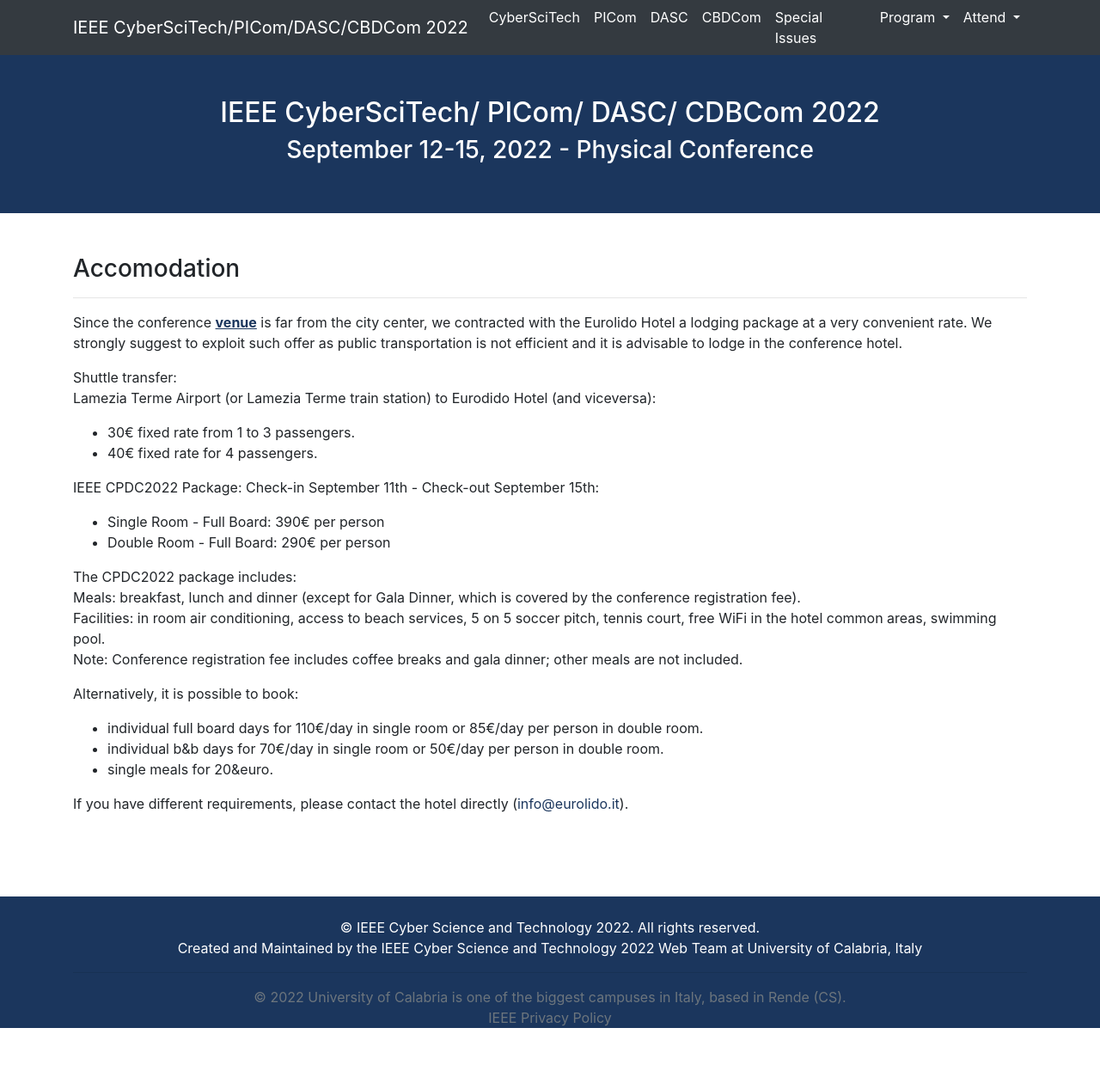
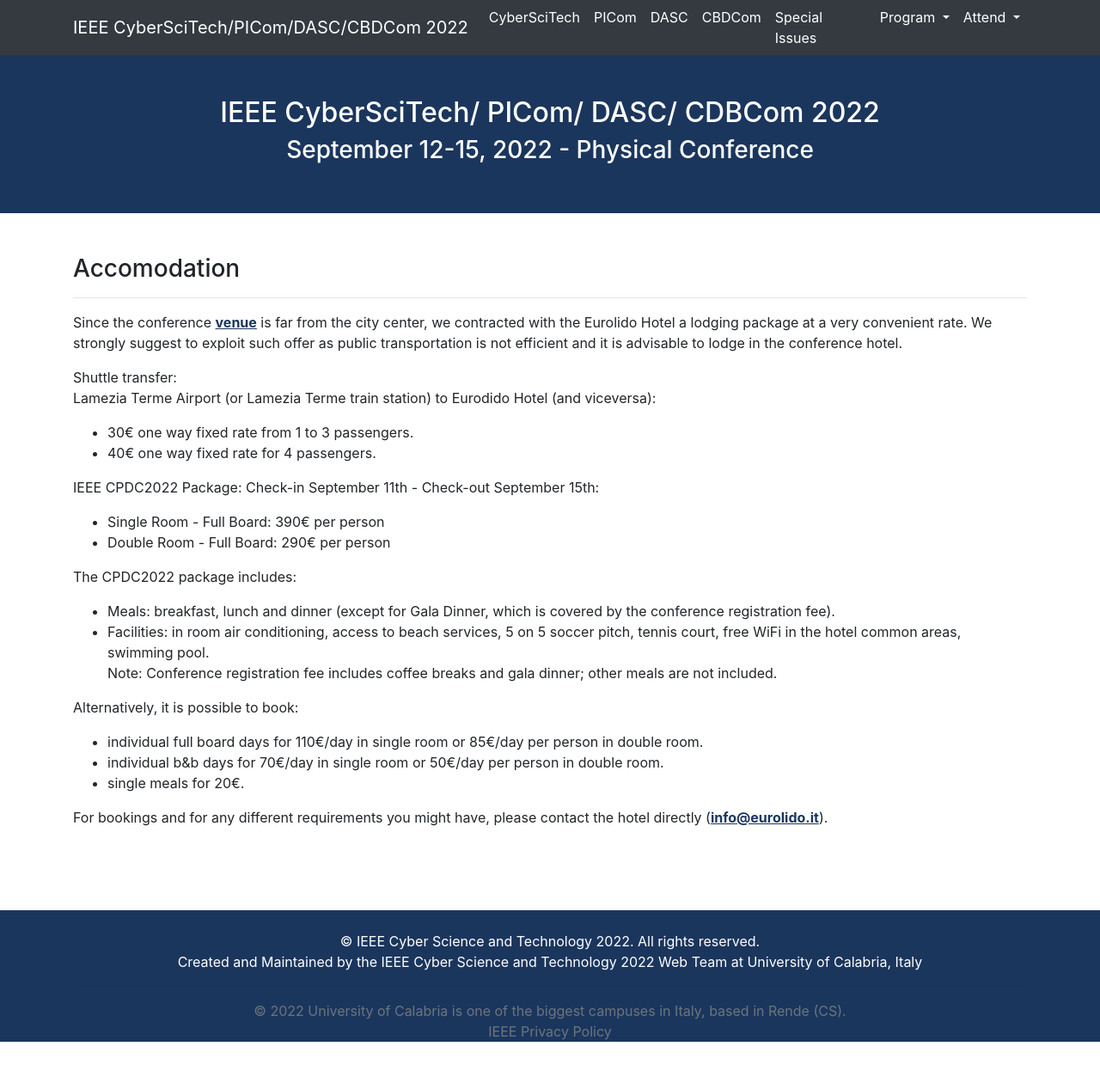
Before and after one commit to cyber-science/2022, a Jekyll site: the page built from _pages/accomodation.md, in a window 1280 px wide. Shown: the whole page at 86% size. Built offline with Jekyll 4.4.1, drawn with Linux system fonts in a browser that asks for light colours.

Commit message:
minor edit

```diff
--- a/_pages/accomodation.md
+++ b/_pages/accomodation.md
@@ -12,21 +12,21 @@
 
 Shuttle transfer:<br/>
 Lamezia Terme Airport (or Lamezia Terme train station) to Eurodido Hotel (and viceversa):<br/>
-- 30&euro; fixed rate from 1 to 3 passengers.<br/>
-- 40&euro; fixed rate for 4 passengers.<br/>
+- 30&euro; one way fixed rate from 1 to 3 passengers.<br/>
+- 40&euro; one way fixed rate for 4 passengers.<br/>
 
 IEEE CPDC2022 Package: Check-in September 11th - Check-out September 15th:<br/>
 - Single Room - Full Board: 390&euro; per person<br/>
 - Double Room - Full Board: 290&euro; per person<br/>
 
 The CPDC2022 package includes:<br/>
-Meals: breakfast, lunch and dinner (except for Gala Dinner, which is covered by the conference registration fee).<br/>
-Facilities: in room air conditioning, access to beach services, 5 on 5 soccer pitch, tennis court, free WiFi in the hotel common areas, swimming pool.<br/>
+- Meals: breakfast, lunch and dinner (except for Gala Dinner, which is covered by the conference registration fee).<br/>
+- Facilities: in room air conditioning, access to beach services, 5 on 5 soccer pitch, tennis court, free WiFi in the hotel common areas, swimming pool.<br/>
 Note: Conference registration fee includes coffee breaks and gala dinner; other meals are not included.<br/>
 
 Alternatively, it is possible to book:<br/>
 - individual full board days for 110&euro;/day in single room or 85&euro;/day per person in double room.<br/>
 - individual b&b days for 70&euro;/day in single room or 50&euro;/day per person in double room.<br/>
-- single meals for 20&euro.<br/>
+- single meals for 20&euro;.<br/>
 
-If you have different requirements, please contact the hotel directly (<a href="mailto:info@eurolido.it">info@eurolido.it</a>).
+For bookings and for any different requirements you might have, please contact the hotel directly (<a href="mailto:info@eurolido.it"><u><b>info@eurolido.it</b></u></a>).
```
